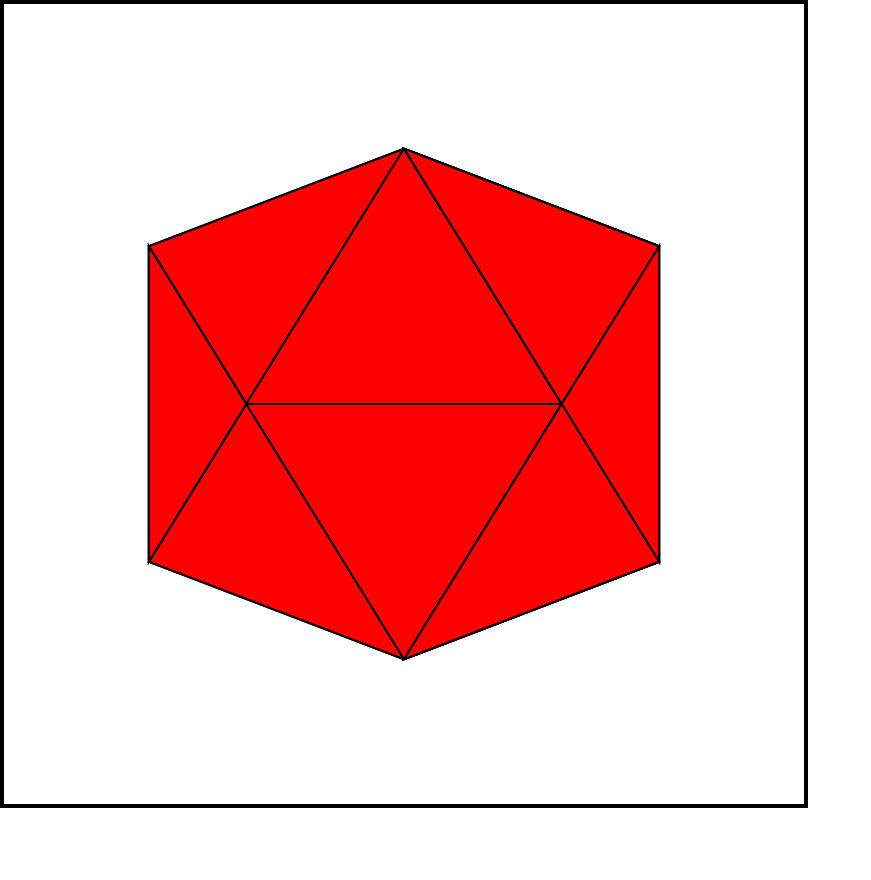
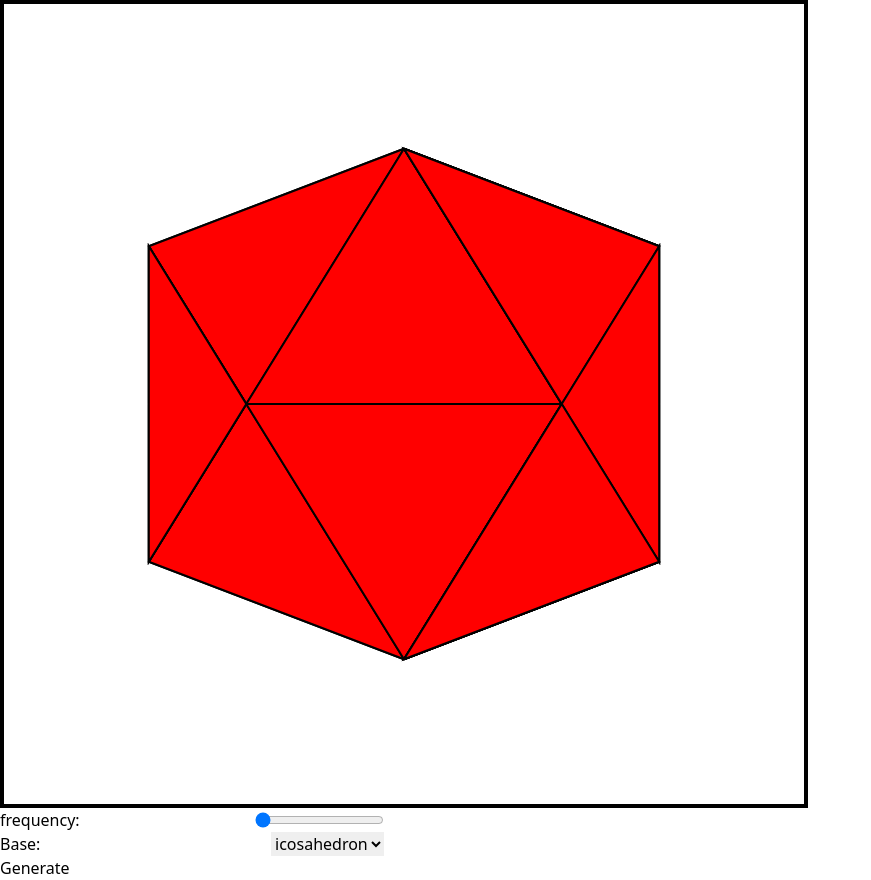
Before and after one commit to calebsg225/geodesic, a website built with Vite: page index.html in a window 1280 px wide. Shown: the whole page, without its empty margins (0-871 px from the left). Before the commit the page ends 808 px from the top, so only its background shows below. Built offline with nearby package versions, Linux system fonts and the light colour scheme.

Commit message:
create barebones control panel

```diff
--- a/src/main.ts
+++ b/src/main.ts
@@ -4,4 +4,4 @@ import Geodesic from './scripts/Geodesic';
 // main
 
 const parent = document.querySelector<HTMLDivElement>('#app')!
-const geo = new Geodesic(parent, parent, 800, 800, 300);
+new Geodesic(parent, parent);
--- a/src/scripts/geodesic.ts
+++ b/src/scripts/geodesic.ts
@@ -17,10 +17,10 @@ class Geodesic {
   private zoomMax: number;
   private frequency: number;
   private rotationRads: number;
-  constructor(canvasParentElement: HTMLElement, panelParentElement: HTMLElement, width: number, height: number, zoom: number) {
+  constructor(canvasParentElement: HTMLElement, panelParentElement: HTMLElement) {
     this.baseType = 'icosahedron';
     this.nodes = new Map();
-    this.zoom = zoom;
+    this.zoom = 300;
     this.zoomMin = 50;
     this.zoomStep = 20;
     this.zoomMax = 5000;
@@ -30,7 +30,7 @@ class Geodesic {
 
     this.utils = new Utils();
     this.userInterface = new UserInterface(canvasParentElement, panelParentElement);
-    this.drawCanvas = new DrawCanvas(this.userInterface.getCanvasElement(), width, height);
+    this.drawCanvas = new DrawCanvas(this.userInterface.getCanvasElement(), 800, 800);
 
     this.userInterface.generateEventListeners(this.rotate, this.updateZoom);
 
--- a/src/scripts/userInterface/UserInterface.ts
+++ b/src/scripts/userInterface/UserInterface.ts
@@ -42,7 +42,19 @@ class UserInterface {
   private generatePanel = () => {
     this.panelParent.innerHTML = `
       ${this.panelParent.innerHTML}
-      <section id="${this.panelId}" class="flex"></section>
+      <form id="${this.panelId}" class="w-96">
+        <div class="flex justify-between">
+          <p>frequency: </p>
+          <input type="range" min="1" max="50" value="1">
+        </div>
+        <div class="flex justify-between">
+          <p>Base: </p>
+          <select>
+            ${['icosahedron', 'cube', 'tetrahedron'].map((v, i) => `<option key=${i} value="${v}">${v}</option>`)}
+          </select>
+        </div>
+        <input class="cursor-pointer" type="submit" value="Generate">
+      </form>
     `;
   }
 
```
Also changed, not shown: src/output.css.
